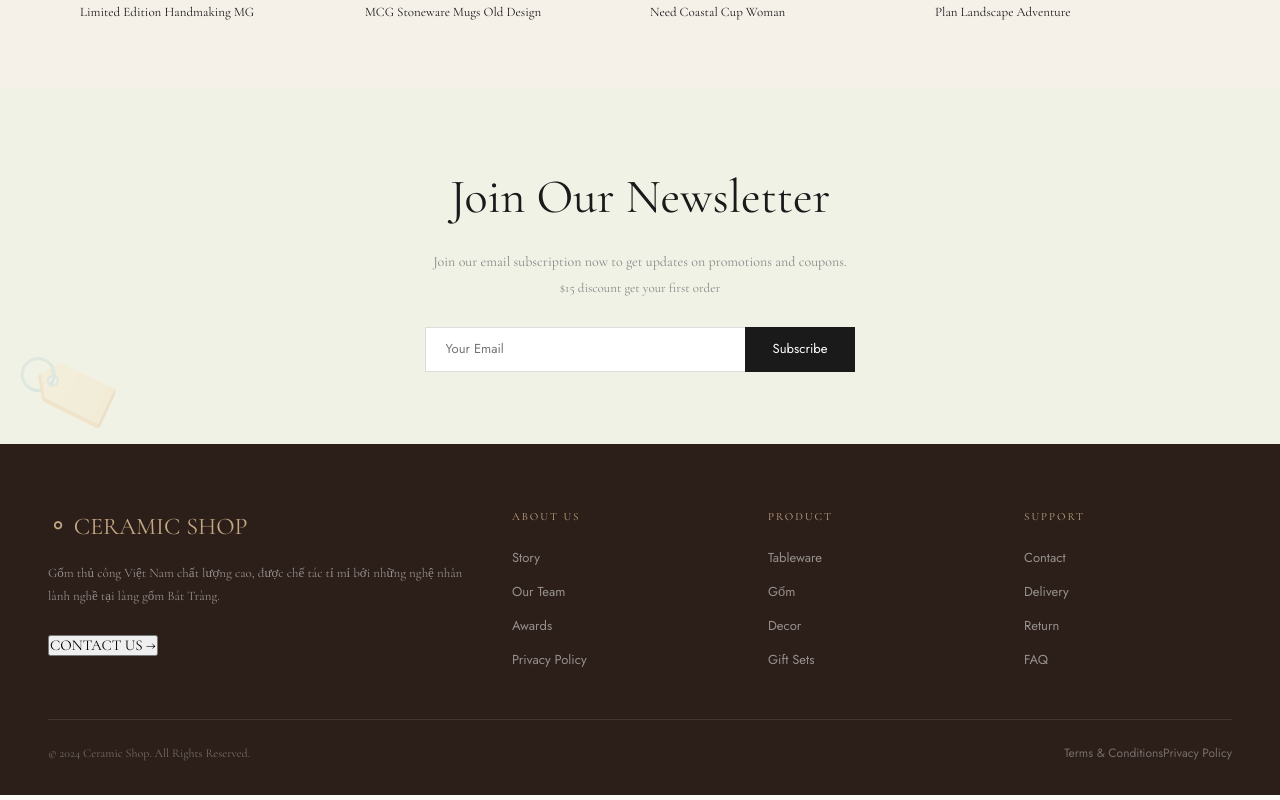
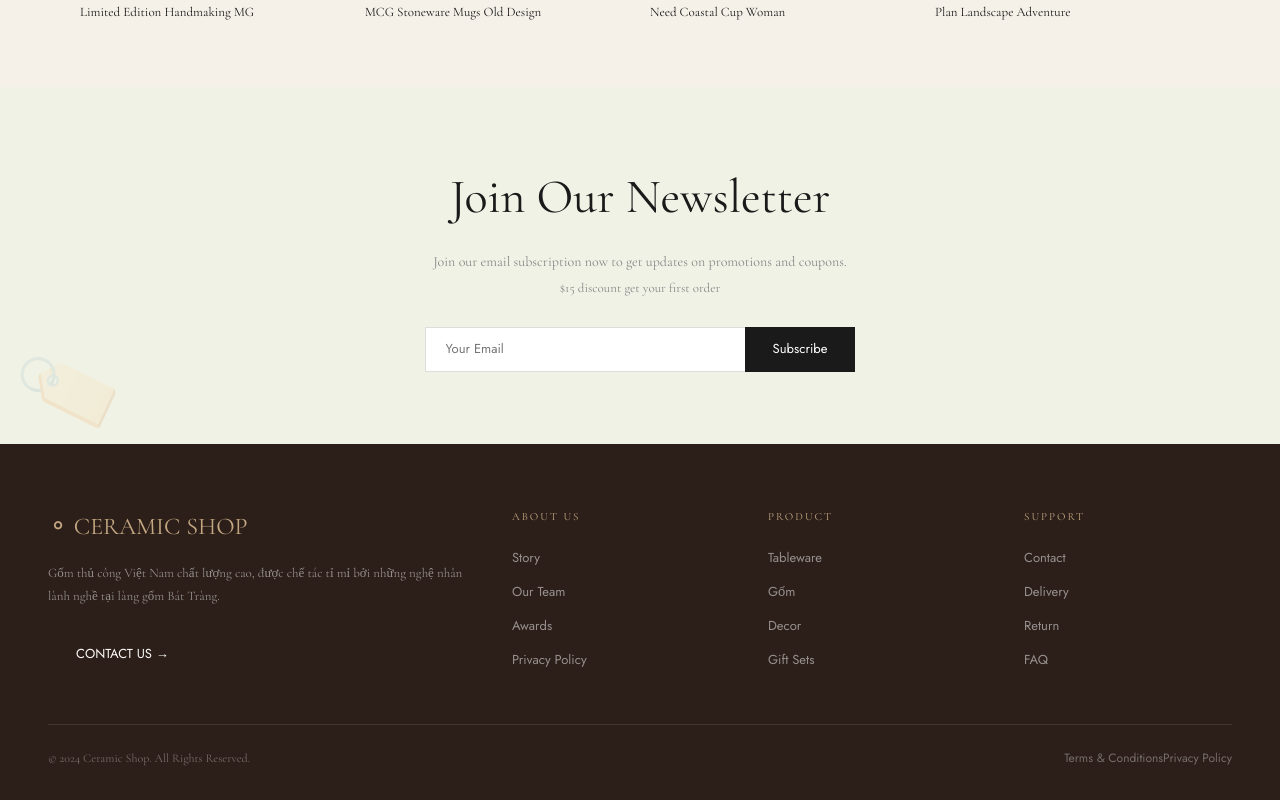
Before and after one commit to khanhh2101/ceramic-shop, a React (Vite) app: page / in a window 1280 px wide. Shown: the part 3220-4020 px from the top of the page. Built offline with nearby package versions, Linux system fonts and the light colour scheme.

Commit message:
update Footer

```diff
--- a/src/components/Layout/components/Footer/index.jsx
+++ b/src/components/Layout/components/Footer/index.jsx
@@ -12,7 +12,8 @@ function Footer() {
                         Gốm thủ công Việt Nam chất lượng cao, được chế tác tỉ mỉ
                         bởi những nghệ nhân lành nghề tại làng gốm Bát Tràng.
                     </p>
-                    <button onClick={() => navigate('/contact')}>
+                    <button className="footer-contact-btn"
+                    onClick={() => navigate('/contact')}>
                         {' '}
                         CONTACT US →
                     </button>
```
